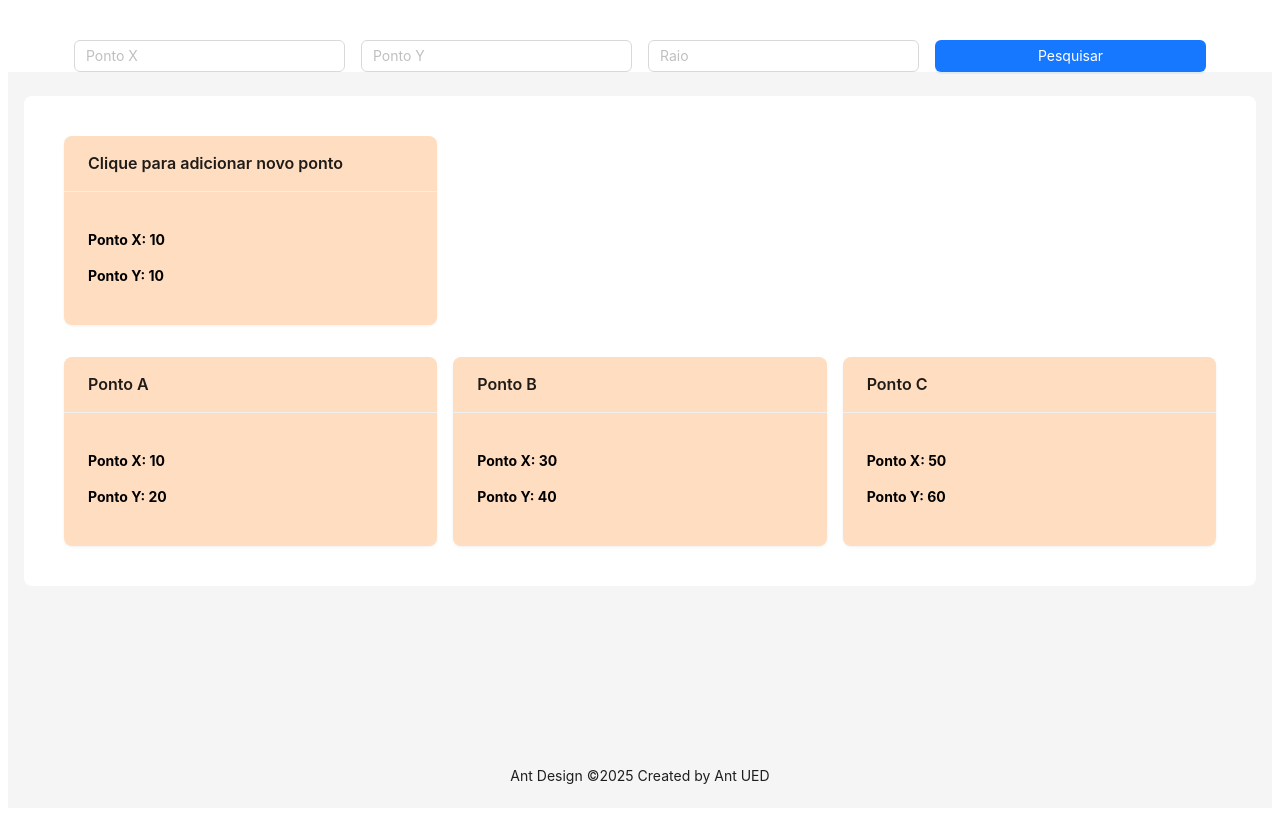
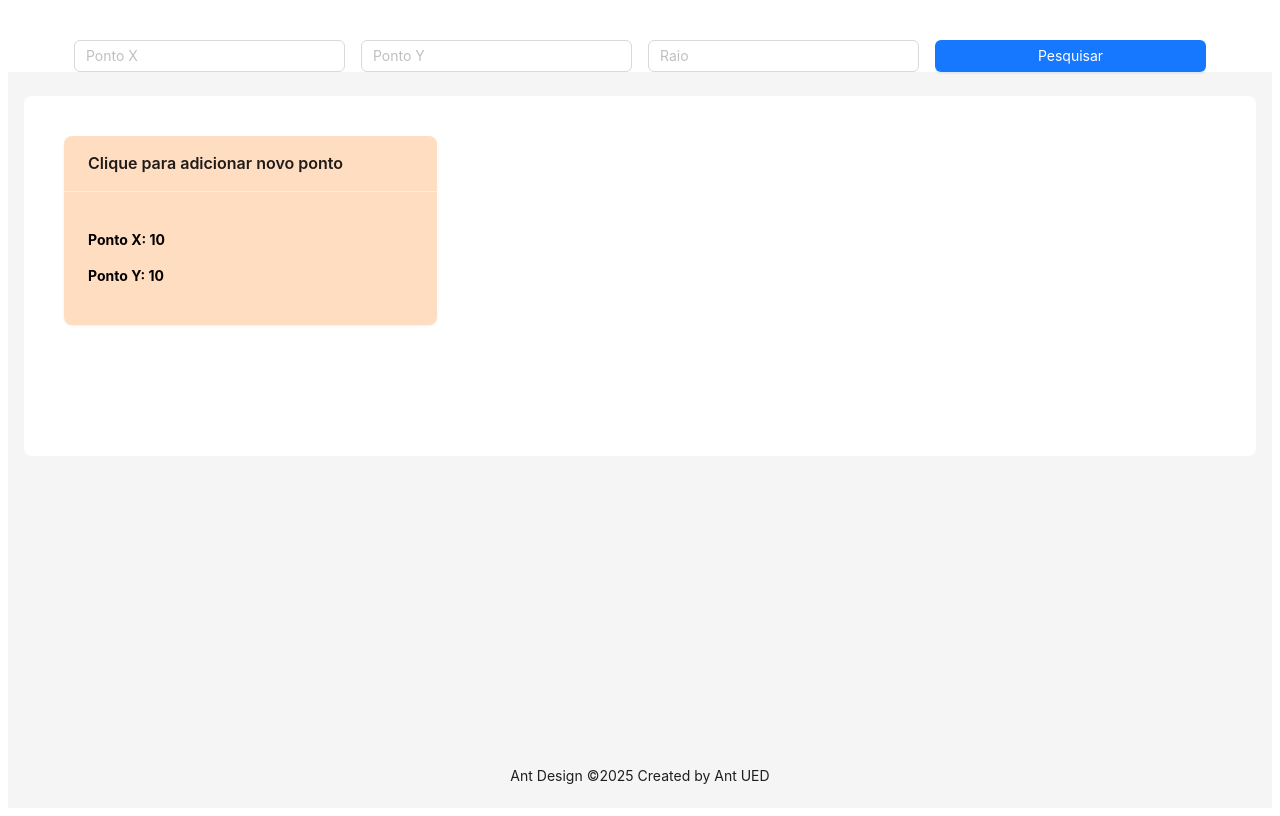
Before and after one commit to Gustavomgu/POIs-finder-frontend, a React (Create React App) app: page / in a window 1280 px wide. Built offline with nearby package versions, Linux system fonts and the light colour scheme.

Commit message:
Deixando pesquisa de localidades próximas funcional

```diff
--- a/package.json
+++ b/package.json
@@ -11,6 +11,7 @@
   "dependencies": {
     "@ant-design/icons": "^5.5.2",
     "antd": "^5.23.0",
+    "axios": "^1.7.9",
     "react": "^18.0.0",
     "react-dom": "^18.0.0",
     "react-scripts": "^5.0.0"
--- a/src/App.js
+++ b/src/App.js
@@ -1,15 +1,10 @@
 import React, {useState} from 'react';
 import { UploadOutlined, UserOutlined, VideoCameraOutlined } from '@ant-design/icons';
-import {Button, Input, Layout, Menu, theme} from 'antd';
+import {Button, Input, Layout, theme} from 'antd';
 import { Card, Col, Row } from 'antd';
+import axios from 'axios';
+
 const { Header, Content, Footer, Sider } = Layout;
-const items = [UserOutlined, VideoCameraOutlined, UploadOutlined, UserOutlined].map(
-    (icon, index) => ({
-        key: String(index + 1),
-        icon: React.createElement(icon),
-        label: `nav ${index + 1}`,
-    }),
-);
 
 const data = [
     { nome: 'Ponto A', pointx: 10, pointy: 20 },
@@ -22,16 +17,43 @@ const App = () => {
         token: { colorBgContainer, borderRadiusLG },
     } = theme.useToken();
 
+    const [points, setPoints] = useState([]);
+
     const [pointX, setPointX] = useState('');
     const [pointY, setPointY] = useState('');
     const [raio, setRaio] = useState('');
 
     const handleSearch = () => {
-        console.log('Pesquisando com:', { pointX, pointY, raio });
+        const params = new URLSearchParams({
+            pointX: pointX,
+            pointY: pointY,
+            radius: raio
+        });
+
+        axios.get(`http://localhost:3000/GetAllClose?${params.toString()}`)
+            .then(response => {
+                console.log("Resposta da API ", response.data);
+                setPoints(response.data);
+            })
+            .catch(error => {
+                console.log(error);
+            });
     };
 
     const handleNewPoint = () => {
-        console.log("Criando um novo card");
+        const data = {
+            name: 'teste',
+            pointX: 2,
+            pointY: 3,
+        }
+
+        axios.post('http://localhost:3000/',data)
+            .then(response => {
+                setData(response.data);
+            })
+            .catch(error => {
+                console.log(error);
+            });
     }
 
     return (
@@ -101,14 +123,14 @@ const App = () => {
                             </Col>
                         </Row>
                         <Row gutter={16} style={{ padding: '16px' }}>
-                            {data.map((item, index) => (
+                            {points.map((item, index) => (
                                 <Col key={index} span={8}>
                                     <Card
-                                        style={{ backgroundColor: '#FFDDC1', color: 'white' }}
-                                        title={item.nome} bordered={false}
+                                        style={{ margin: '5px', backgroundColor: '#FFDDC1', color: 'white' }}
+                                        title={item.name} bordered={false}
                                     >
-                                        <p style={{fontWeight: 'bold', color: 'black'}} >Ponto X: {item.pointx}</p>
-                                        <p style={{fontWeight: 'bold', color: 'black'}}>Ponto Y: {item.pointy}</p>
+                                        <p style={{fontWeight: 'bold', color: 'black'}} >Ponto X: {item.pointX}</p>
+                                        <p style={{fontWeight: 'bold', color: 'black'}}>Ponto Y: {item.pointY}</p>
                                     </Card>
                                 </Col>
                             ))}
```
Also changed, not shown: 1 other file (tests, documents, lock files or other folders).
